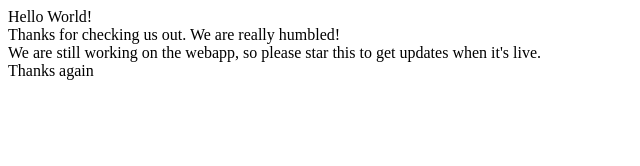
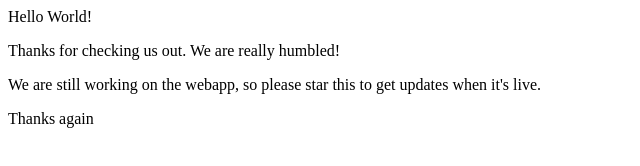
Before and after one commit to petr-tik/optimal_meeting, a plain HTML site: page index.html in a window 1280 px wide. Shown: the whole page, without its empty margins (0-640 px from the left). Drawn offline with Linux system fonts and the light colour scheme.

Commit message:
Update index.html

```diff
--- a/index.html
+++ b/index.html
@@ -1,7 +1,7 @@
 Hello World!
-<br>Thanks for checking us out. We are really humbled!
+<p> Thanks for checking us out. We are really humbled! <p>
 
-<br>We are still working on the webapp, so please star this to get updates when it's live.
+<p> We are still working on the webapp, so please star this to get updates when it's live. <p>
 
 
-<br>Thanks again
+<p> Thanks again <p>
```
